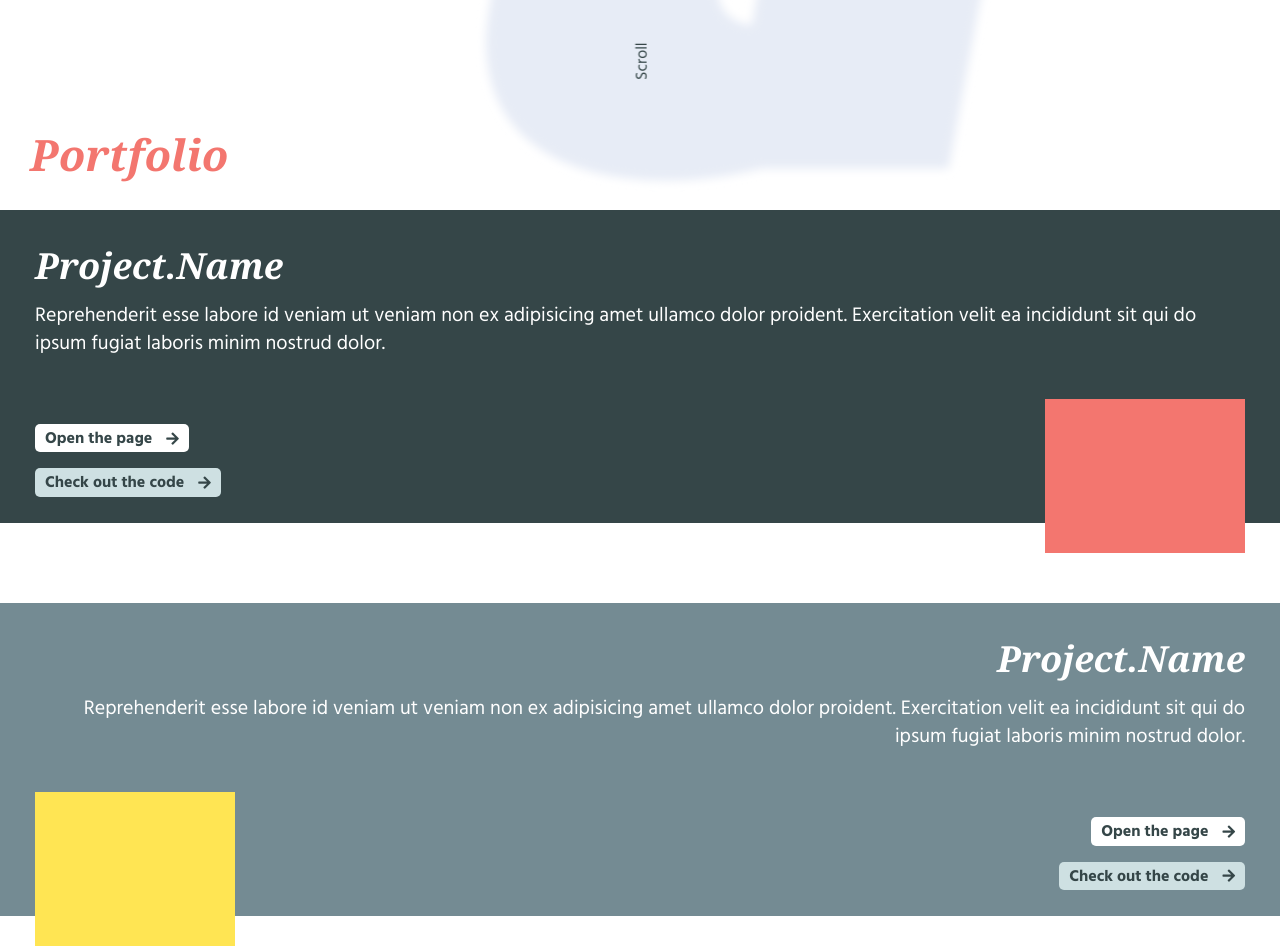
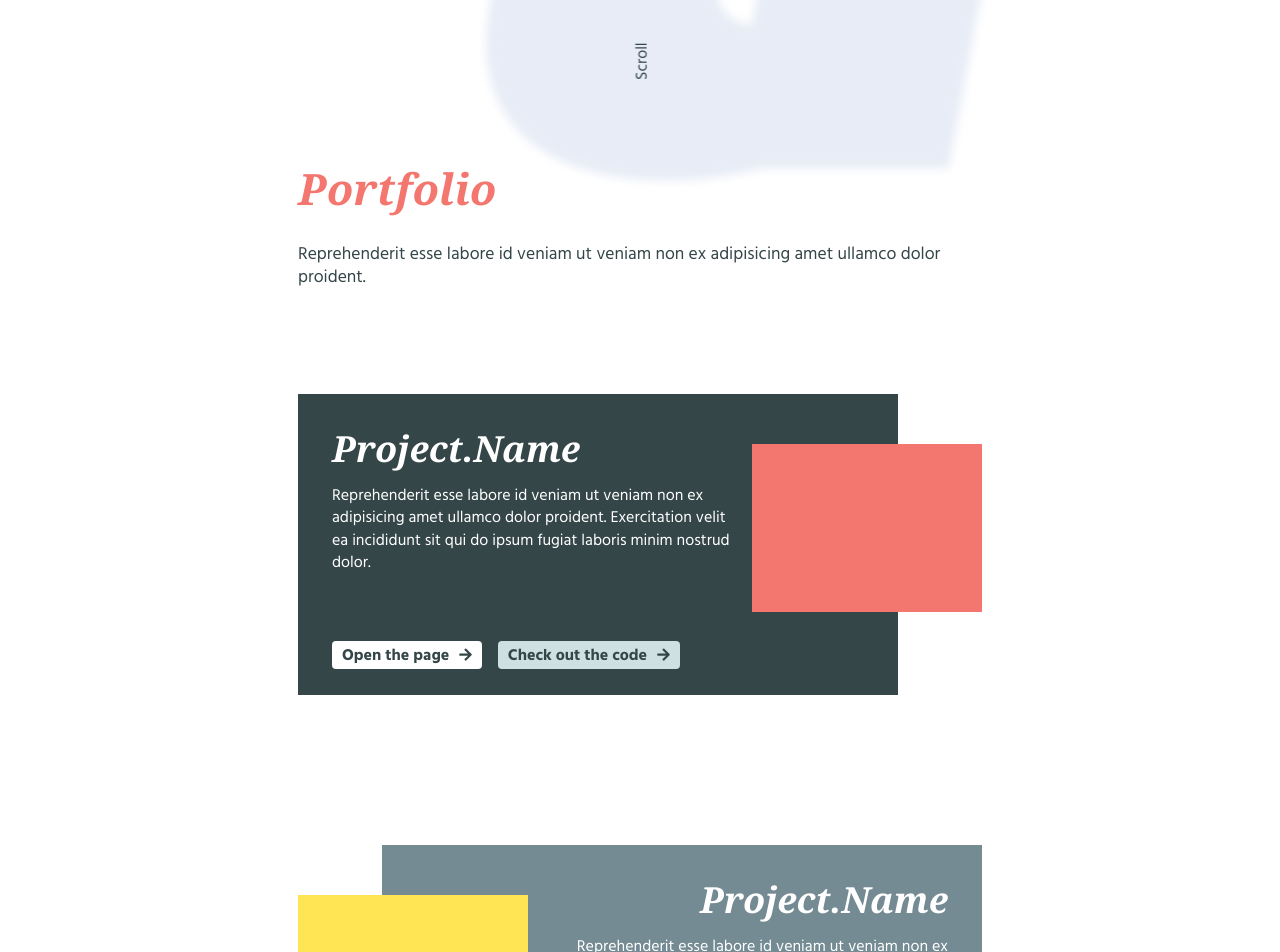
Before and after one commit to tanjanita/portfolio, a React (Create React App) app: page / in a window 1280 px wide. Shown: the part 700-1652 px from the top of the page. Built offline with nearby package versions, Linux system fonts and the light colour scheme; a web font is replaced by a local one.

Commit message:
Closes #13 Portfolio: Code responsive layout

```diff
--- a/src/Portfolio.js
+++ b/src/Portfolio.js
@@ -5,9 +5,12 @@ function Portfolio() {
   return (
     <article className="portfolio">
 
-      <h1 className="article__headline" id="portfolio">
-      Portfolio
-      </h1>
+      <div className="article__header">
+        <h1 className="article__headline" id="portfolio">
+        Portfolio
+        </h1>
+        <p className="article__description">Reprehenderit esse labore id veniam ut veniam non ex adipisicing amet ullamco dolor proident.</p>
+      </div>
 
       <ProjectCard />
       <ProjectCard />
--- a/src/ProjectCard.js
+++ b/src/ProjectCard.js
@@ -5,8 +5,9 @@ import React from 'react';
 function ProjectCard(props) {
   return (
 
-    <div>
+    <div className="project">
 
+      <div className="off-center__container">
         <div className="project__card">
           <h2 className="project__headline">Project.Name</h2>
           <p className="project__description">
@@ -18,7 +19,10 @@ function ProjectCard(props) {
           </div>
           <div className="project__image-box"> </div>
         </div>
+        <div className="off-center__nudge"></div>
+        </div>
 
+      <div className="off-center__container off-center__container--align-right">
         <div className="project__card project__card--align-right">
           <h2 className="project__headline">Project.Name</h2>
           <p className="project__description">
@@ -30,10 +34,8 @@ function ProjectCard(props) {
           </div>
           <div className="project__image-box project__image-box--align-right"> </div>
         </div>
-
-    {/* <div>
-      The user is <b>{isLoggedIn ? 'currently' : 'not'}</b> logged in.
-    </div> */}
+        <div className="off-center__nudge"></div>
+      </div>
 
     </div>
   );
--- a/src/styles/_header.scss
+++ b/src/styles/_header.scss
@@ -11,11 +11,11 @@
     flex-direction: row;
     justify-content: space-between;
     align-items: flex-start;
-    padding: $header-padding-top $padding-sides-small $header-padding-bottom;
+    padding: $header-padding-top $padding-sides $header-padding-bottom;
     background-color: $colour-base-light;
 
     @include screen(small) {
-      padding: $header-padding-top $padding-sides $header-padding-bottom;
+      padding: $header-padding-top $padding-sides-small $header-padding-bottom;
     }
 
     @include screen(medium) {
@@ -24,7 +24,7 @@
     }
 
     @include screen(large) {
-      padding: $header-padding-top+10px $padding-sides+10px $header-padding-bottom;
+      padding: $header-padding-top+10px $padding-sides-small+10px $header-padding-bottom;
     }
   }
 
--- a/src/styles/_main.scss
+++ b/src/styles/_main.scss
@@ -35,6 +35,40 @@
   }
 }
 
+// Article-headers for articles, e.g. portfolio, skills
+.article {
+
+  &__header {
+    margin: $padding-sides $padding-sides;
+
+    @include screen(small) {
+      margin: $padding-sides-small $padding-sides-small 60px;
+    }
+
+    @include screen(medium) {
+      display: inline-block;
+      width: 600px+$project-image-box-offset-medium;
+      text-align: left;
+    }
+  }
+
+  &__headline {
+    margin: 30px 0 10px;
+
+    @include screen(medium) {
+      margin: 30px 0 30px;
+    }
+  }
+
+  &__description {
+    font-size: $text-body;
+
+    @include screen(medium) {
+      font-size: $text-h5;
+    }
+  }
+}
+
 .scroll-teaser {
   position: fixed;
   bottom: 25px;
--- a/src/styles/_portfolio.scss
+++ b/src/styles/_portfolio.scss
@@ -1,38 +1,79 @@
-/*------------------ Hero ------------------*/
-.article__headline {
-  margin: 30px 30px 0px;
+/*------------------ Portfolio ------------------*/
+// Article-header styles are specified in _main.scss
+
+.portfolio {
+
+  @include screen(medium) {
+    text-align: center;
+  }
 }
 
 .project {
 
   &__card {
-    position: relative; // for absolute positioning of box
+    position: relative; // for absolute positioning of image-box
     margin: 30px 0 80px;
-    padding: 35px 35px 20px;
+    padding: $padding-sides $padding-sides;
     background-color: $colour-base-dark;
     color: $colour-base-light;
+    text-align: left;
+
+    @include screen(small) {
+      padding: $padding-sides-small $padding-sides-small $padding-sides;
+      margin: 30px 0 100px;
+    }
+
+    @include screen(medium) {
+      width: 600px;
+      margin: 30px auto 120px;
+    }
 
     &--align-right {
       text-align: right;
       background-color: $colour-base-medium;
+
+      @include screen(medium) {
+        display: flex;
+        flex-direction: column;
+        justify-content: right;
+        align-items: flex-end;
+      }
     }
   }
 
   &__headline {
-    margin: 0 0 16px;
+    margin: 0 0 10px;
     color: inherit;
+
+    @include screen(small) {
+      margin: 0 0 16px;
+    }
   }
 
   &__description {
     margin-bottom: 50px;
+    font-size: $text-sm;
     line-height: 1.4em;
+
+    @include screen(small) {
+      margin-bottom: 50px;
+      font-size: $text-body;
+    }
+
+    @include screen(medium) {
+      max-width: 400px;
+    }
   }
 
   &__button-box {
     display: flex;
     flex-direction: column;
     align-items: flex-start;
-    padding: 0 0 6px;
+
+    @include screen(medium) {
+      flex-direction: row;
+      align-items: flex-end;
+    }
 
     &--align-right {
       align-items: flex-end;
@@ -42,17 +83,27 @@
   &__button {
     position: relative;
     z-index: 20;
-    margin-top: 16px;
     padding: 6px 10px 4px;
     border-radius: $border-radius;
     background-color: $colour-base-light;
     color: $colour-base-dark;
     font-weight: bold;
     white-space: nowrap;
+    font-size: $text-sm;
+
+    @include screen(small) {
+      font-size: $text-body;
+    }
+
+    @include screen(medium) {
+      background-color: $colour-base-light;
+      color: $colour-base-dark;
+      margin-right: 16px;
+    }
 
     &::after {
       display: inline-block;
-      padding-left: 14px;
+      padding-left: 10px;
       vertical-align: middle;
       font-family: "Font Awesome 5 Free";
       font-size: .9em;
@@ -64,19 +115,76 @@
   &__image-box {
     position: absolute;
     width: 200px;
-    height: 154px;
-    right: 35px;
-    bottom: -30px;
+    height: 146px;
+    right: $padding-sides;
+    bottom: -$padding-sides;
     background-color: $colour-highlight-1;
 
+    @include screen(small) {
+      right: $padding-sides-small;
+    }
+
+    @include screen(custom, min, 420px) {
+      right: unset;
+      left: 166px;
+    }
+
+    @include screen(medium) {
+      width: 230px;
+      height: 168px;
+      left: unset;
+      right: -$project-image-box-offset-medium;
+      top: 50px;
+    }
+
     &--align-right {
-      left: 35px;
-      bottom: -30px;
+      left: $padding-sides;
       background-color: $colour-highlight-2;
+
+      @include screen(small) {
+        left: $padding-sides-small;
+      }
+
+      @include screen(custom, min, 420px) {
+        left: unset;
+        right: 166px;
+      }
+
+      @include screen(medium) {
+        left: unset;
+        left: -$project-image-box-offset-medium;
+      }
     }
   }
 }
 
 .alternative-button {
+  margin-top: 16px;
   background-color: $colour-base-medium-light;
+
+  @include screen(medium) {
+    margin-right: 0;
+    background-color: $colour-base-medium-light;
+  }
 }
+
+.off-center {
+
+  &__container {
+
+    @include screen(medium) {
+      display: flex;
+      flex-direction: row;
+    }
+
+    &--align-right {
+      @include screen(medium) {
+        flex-direction: row-reverse;
+      }
+    }
+  }
+
+  &__nudge {
+    width: $project-image-box-offset-medium;
+  }
+}
--- a/src/styles/styles.css
+++ b/src/styles/styles.css
@@ -734,13 +734,13 @@ p {
   -webkit-box-align: start;
       -ms-flex-align: start;
           align-items: flex-start;
-  padding: 40px 26px 16px;
+  padding: 36px 26px 20px;
   background-color: #ffffff;
 }
 
 @media only screen and (min-width: 370px) {
   .header-container {
-    padding: 40px 34px 16px;
+    padding: 36px 34px 20px;
   }
 }
 
@@ -755,7 +755,7 @@ p {
 
 @media only screen and (min-width: 992px) {
   .header-container {
-    padding: 50px 44px 16px;
+    padding: 46px 44px 20px;
   }
 }
 
@@ -808,7 +808,7 @@ p {
 .navigation-button {
   display: block;
   padding: 15px 28px 12px;
-  border-radius: 5px;
+  border-radius: 4px;
   background-color: #f3766f;
   color: #ffffff;
   font-weight: bold;
@@ -886,6 +886,44 @@ p {
   .main {
     background-position: 39vw -10vh;
     background-size: auto 130vh;
+  }
+}
+
+.article__header {
+  margin: 26px 26px;
+}
+
+@media only screen and (min-width: 370px) {
+  .article__header {
+    margin: 34px 34px 60px;
+  }
+}
+
+@media only screen and (min-width: 768px) {
+  .article__header {
+    display: inline-block;
+    width: 684px;
+    text-align: left;
+  }
+}
+
+.article__headline {
+  margin: 30px 0 10px;
+}
+
+@media only screen and (min-width: 768px) {
+  .article__headline {
+    margin: 30px 0 30px;
+  }
+}
+
+.article__description {
+  font-size: 1rem;
+}
+
+@media only screen and (min-width: 768px) {
+  .article__description {
+    font-size: 1.1rem;
   }
 }
 
@@ -973,17 +1011,34 @@ p {
   padding-bottom: 25%;
 }
 
-/*------------------ Hero ------------------*/
-.article__headline {
-  margin: 30px 30px 0px;
+/*------------------ Portfolio ------------------*/
+@media only screen and (min-width: 768px) {
+  .portfolio {
+    text-align: center;
+  }
 }
 
 .project__card {
   position: relative;
   margin: 30px 0 80px;
-  padding: 35px 35px 20px;
+  padding: 26px 26px;
   background-color: #354648;
   color: #ffffff;
+  text-align: left;
+}
+
+@media only screen and (min-width: 370px) {
+  .project__card {
+    padding: 34px 34px 26px;
+    margin: 30px 0 100px;
+  }
+}
+
+@media only screen and (min-width: 768px) {
+  .project__card {
+    width: 600px;
+    margin: 30px auto 120px;
+  }
 }
 
 .project__card--align-right {
@@ -991,14 +1046,52 @@ p {
   background-color: #748B93;
 }
 
+@media only screen and (min-width: 768px) {
+  .project__card--align-right {
+    display: -webkit-box;
+    display: -ms-flexbox;
+    display: flex;
+    -webkit-box-orient: vertical;
+    -webkit-box-direction: normal;
+        -ms-flex-direction: column;
+            flex-direction: column;
+    -webkit-box-pack: right;
+        -ms-flex-pack: right;
+            justify-content: right;
+    -webkit-box-align: end;
+        -ms-flex-align: end;
+            align-items: flex-end;
+  }
+}
+
 .project__headline {
-  margin: 0 0 16px;
+  margin: 0 0 10px;
   color: inherit;
+}
+
+@media only screen and (min-width: 370px) {
+  .project__headline {
+    margin: 0 0 16px;
+  }
 }
 
 .project__description {
   margin-bottom: 50px;
+  font-size: 0.875rem;
   line-height: 1.4em;
+}
+
+@media only screen and (min-width: 370px) {
+  .project__description {
+    margin-bottom: 50px;
+    font-size: 1rem;
+  }
+}
+
+@media only screen and (min-width: 768px) {
+  .project__description {
+    max-width: 400px;
+  }
 }
 
 .project__button-box {
@@ -1012,7 +1105,18 @@ p {
   -webkit-box-align: start;
       -ms-flex-align: start;
           align-items: flex-start;
-  padding: 0 0 6px;
+}
+
+@media only screen and (min-width: 768px) {
+  .project__button-box {
+    -webkit-box-orient: horizontal;
+    -webkit-box-direction: normal;
+        -ms-flex-direction: row;
+            flex-direction: row;
+    -webkit-box-align: end;
+        -ms-flex-align: end;
+            align-items: flex-end;
+  }
 }
 
 .project__button-box--align-right {
@@ -1024,18 +1128,32 @@ p {
 .project__button {
   position: relative;
   z-index: 20;
-  margin-top: 16px;
   padding: 6px 10px 4px;
-  border-radius: 5px;
+  border-radius: 4px;
   background-color: #ffffff;
   color: #354648;
   font-weight: bold;
   white-space: nowrap;
+  font-size: 0.875rem;
+}
+
+@media only screen and (min-width: 370px) {
+  .project__button {
+    font-size: 1rem;
+  }
+}
+
+@media only screen and (min-width: 768px) {
+  .project__button {
+    background-color: #ffffff;
+    color: #354648;
+    margin-right: 16px;
+  }
 }
 
 .project__button::after {
   display: inline-block;
-  padding-left: 14px;
+  padding-left: 10px;
   vertical-align: middle;
   font-family: "Font Awesome 5 Free";
   font-size: .9em;
@@ -1046,19 +1164,94 @@ p {
 .project__image-box {
   position: absolute;
   width: 200px;
-  height: 154px;
-  right: 35px;
-  bottom: -30px;
+  height: 146px;
+  right: 26px;
+  bottom: -26px;
   background-color: #f3766f;
 }
 
+@media only screen and (min-width: 370px) {
+  .project__image-box {
+    right: 34px;
+  }
+}
+
+@media only screen and (min-width: 420px) {
+  .project__image-box {
+    right: unset;
+    left: 166px;
+  }
+}
+
+@media only screen and (min-width: 768px) {
+  .project__image-box {
+    width: 230px;
+    height: 168px;
+    left: unset;
+    right: -84px;
+    top: 50px;
+  }
+}
+
 .project__image-box--align-right {
-  left: 35px;
-  bottom: -30px;
+  left: 26px;
   background-color: #ffe553;
 }
 
+@media only screen and (min-width: 370px) {
+  .project__image-box--align-right {
+    left: 34px;
+  }
+}
+
+@media only screen and (min-width: 420px) {
+  .project__image-box--align-right {
+    left: unset;
+    right: 166px;
+  }
+}
+
+@media only screen and (min-width: 768px) {
+  .project__image-box--align-right {
+    left: unset;
+    left: -84px;
+  }
+}
+
 .alternative-button {
+  margin-top: 16px;
   background-color: #cee0e2;
 }
+
+@media only screen and (min-width: 768px) {
+  .alternative-button {
+    margin-right: 0;
+    background-color: #cee0e2;
+  }
+}
+
+@media only screen and (min-width: 768px) {
+  .off-center__container {
+    display: -webkit-box;
+    display: -ms-flexbox;
+    display: flex;
+    -webkit-box-orient: horizontal;
+    -webkit-box-direction: normal;
+        -ms-flex-direction: row;
+            flex-direction: row;
+  }
+}
+
+@media only screen and (min-width: 768px) {
+  .off-center__container--align-right {
+    -webkit-box-orient: horizontal;
+    -webkit-box-direction: reverse;
+        -ms-flex-direction: row-reverse;
+            flex-direction: row-reverse;
+  }
+}
+
+.off-center__nudge {
+  width: 84px;
+}
 /*# sourceMappingURL=styles.css.map */
```
Also changed, not shown: src/styles/_variables.scss (+8 -6 lines), 1 other file (tests, documents, lock files or other folders). Lines whose indentation alone changed are shown as unchanged.
